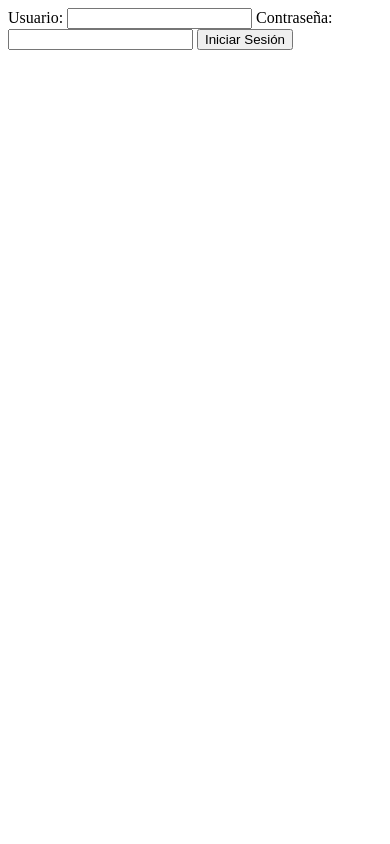
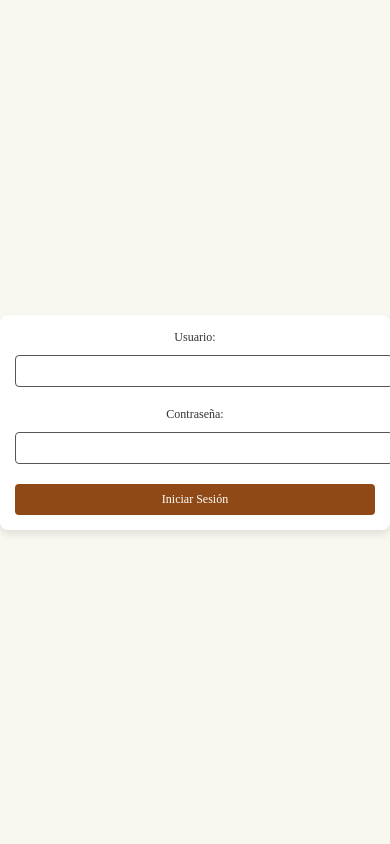
Before and after one commit to joacoortizmartinez/AppWeb-Barberia, a Flask app: page /login in a window 390 px wide. Run offline with Flask 3, Linux system fonts and the light colour scheme.

Commit message:
Cambios css login y registro

```diff
--- /dev/null
+++ b/app/static/css/style_login.css
@@ -0,0 +1,99 @@
+body {
+    margin: 0;
+    padding: 0;
+    font-family: sans-serif;
+    background-color: #f8f8f0;
+    display: flex;
+    justify-content: center;
+    align-items: center;
+    height: 100vh;
+}
+
+form {
+    background-color: #ffffff;
+    padding: 40px;
+    border-radius: 8px;
+    box-shadow: 0 4px 8px rgba(0, 0, 0, 0.1);
+    width: 100%;
+    max-width: 400px;
+    text-align: center;
+}
+
+label {
+    display: block;
+    font-family: 'Playfair Display', serif;
+    margin-bottom: 10px;
+    color: #333;
+    font-size: 16px;
+}
+
+input[type="text"],
+input[type="password"] {
+    width: 100%;
+    padding: 12px;
+    margin-bottom: 20px;
+    border: 1px solid  #575656;;
+    border-radius: 4px;
+    font-size: 16px;
+    background-color: #ffffff;
+}
+
+button {
+    width: 100%;
+    padding: 12px;
+    background-color: #8f4917;
+    color: #ffffff;
+    border: none;
+    border-radius: 4px;
+    font-size: 16px;
+    cursor: pointer;
+    transition: background-color 0.3s;
+    font-family: 'Playfair Display', serif;
+}
+
+button:hover {
+    background-color: #5A2D0C;
+}
+
+/* Estilo para pantallas pequeñas */
+@media (max-width: 768px) {
+    form {
+        padding: 20px;
+    }
+
+    label {
+        font-size: 14px;
+    }
+
+    input[type="text"],
+    input[type="password"] {
+        padding: 10px;
+        font-size: 14px;
+    }
+
+    button {
+        padding: 10px;
+        font-size: 14px;
+    }
+}
+
+@media (max-width: 480px) {
+    form {
+        padding: 15px;
+    }
+
+    label {
+        font-size: 12px;
+    }
+
+    input[type="text"],
+    input[type="password"] {
+        padding: 8px;
+        font-size: 12px;
+    }
+
+    button {
+        padding: 8px;
+        font-size: 12px;
+    }
+}
--- a/app/templates/admin/login.html
+++ b/app/templates/admin/login.html
@@ -3,7 +3,8 @@
 <head>
     <meta charset="UTF-8">
     <meta name="viewport" content="width=device-width, initial-scale=1.0">
-    <title>Document</title>
+    <title> Login </title>
+    <link rel="stylesheet" href="{{ url_for('static', filename='css/style_login.css')}}">
 </head>
 <body>
     <form method="POST" action="/login">
--- a/app/templates/admin/registro.html
+++ b/app/templates/admin/registro.html
@@ -4,6 +4,7 @@
     <meta charset="UTF-8">
     <meta name="viewport" content="width=device-width, initial-scale=1.0">
     <title> Registrarse </title>
+    <link rel="stylesheet" href="{{ url_for('static', filename='css/style_registro.css')}}">
 </head>
 <body>
     <form method="POST" action="/registrarse">
```
Also changed, not shown: app/static/css/style_registro.css (added, +99 -0 lines).
